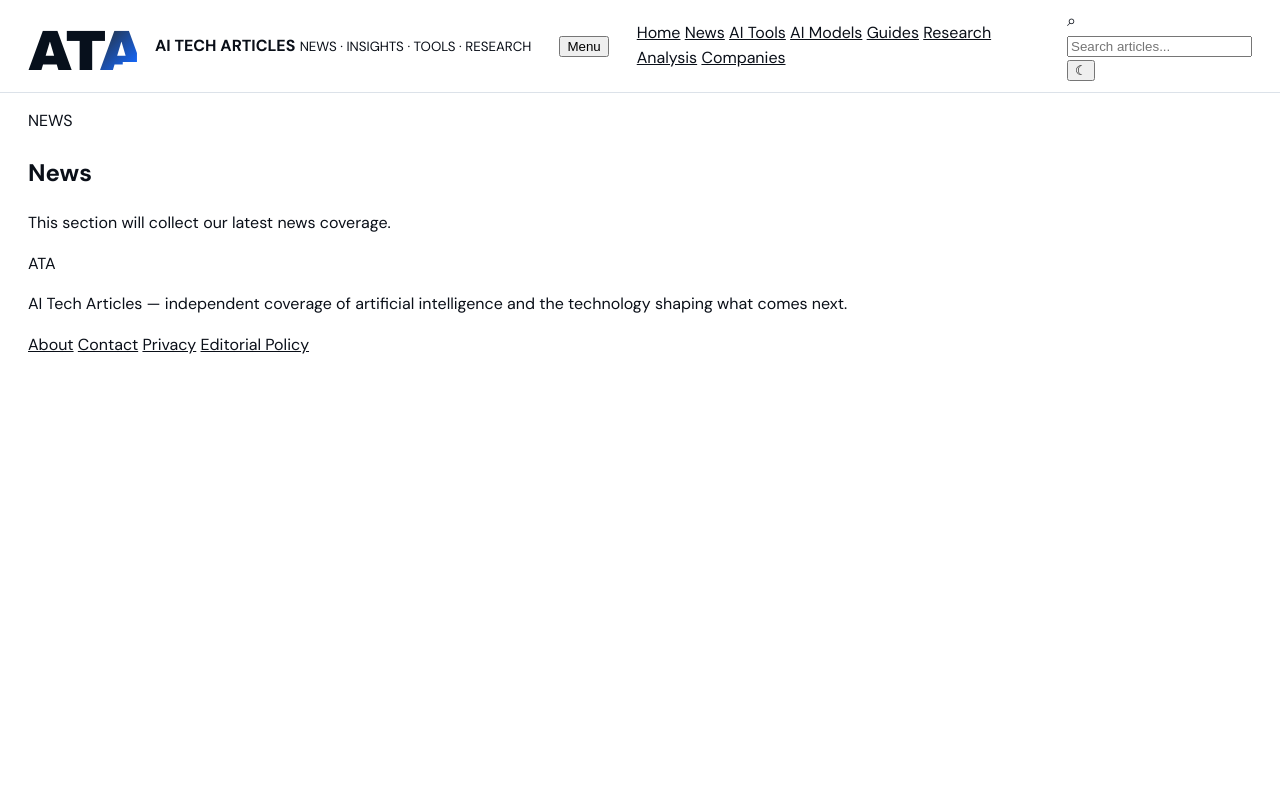
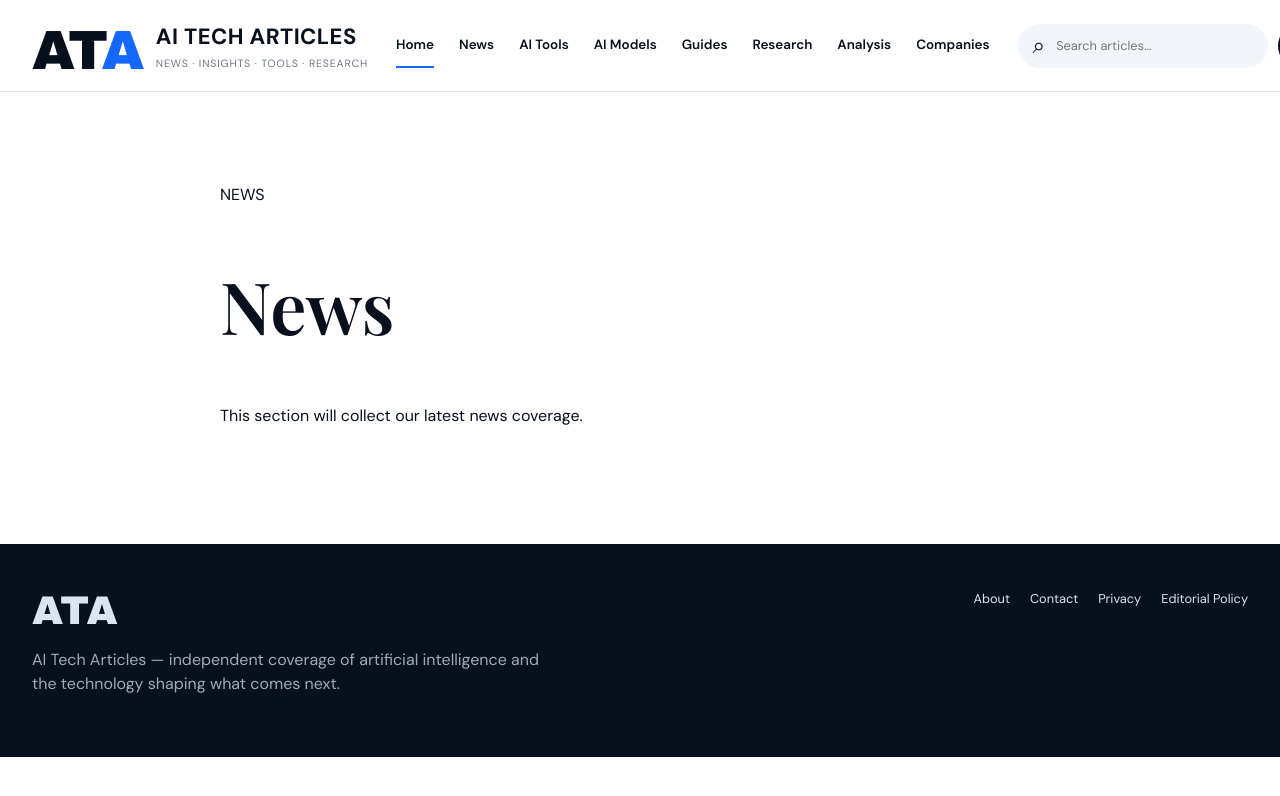
Before and after one commit to todaysnewsai/ChatGPTScope, a Jekyll site: the page built from news/index.md, in a window 1280 px wide. Shown: the top 796 px of the page. Built offline with Jekyll 4.4.1, drawn with Linux system fonts in a browser that asks for light colours.

Commit message:
Implement ATA reference visual design

```diff
--- a/assets/css/style.css
+++ b/assets/css/style.css
@@ -1,71 +1,42 @@
-:root {
-  --bg: #ffffff;
-  --surface: #f4f7fa;
-  --surface-2: #eef2f6;
-  --text: #0a0f18;
-  --muted: #667085;
-  --line: #dce2e9;
-  --blue: #1468ff;
-  --blue-dark: #0a3fa8;
-  --navy: #07101c;
-  --max: 1410px;
-  --serif: "Playfair Display", Georgia, serif;
-  --sans: "DM Sans", Inter, -apple-system, BlinkMacSystemFont, "Segoe UI", sans-serif;
+:root{
+--white:#fff;--ink:#07101c;--navy:#050e1a;--blue:#1468ff;--muted:#667085;--line:#dfe4ea;
+--serif:"Playfair Display",Georgia,serif;--sans:"DM Sans",Arial,sans-serif;--max:1410px
 }
-* { box-sizing: border-box; }
-html { scroll-behavior: smooth; }
-body { margin: 0; background: var(--bg); color: var(--text); font-family: var(--sans); line-height: 1.55; }
-a { color: inherit; }
-.container { width: min(calc(100% - 56px), var(--max)); margin-inline: auto; }
+*{box-sizing:border-box}html{scroll-behavior:smooth}body{margin:0;background:var(--white);color:var(--ink);font-family:var(--sans);line-height:1.5}a{color:inherit}
+.container{width:min(calc(100% - 64px),var(--max));margin:auto}
+.site-header{height:92px;background:#fff;border-bottom:1px solid #e2e6eb;position:sticky;top:0;z-index:30}
+.header-inner{height:100%;display:flex;align-items:center;gap:28px}
+.brand-lockup{display:flex;align-items:center;gap:18px;text-decoration:none;flex:0 0 auto}
+.ata-logo{display:flex;align-items:flex-end;height:58px;font-family:Arial Black,Arial,sans-serif;font-size:3.45rem;font-weight:900;line-height:.82;letter-spacing:-.12em}
+.logo-a,.logo-t{display:inline-block;color:#07101c}.logo-a-last{color:#1468ff;position:relative}
+.brand-copy{display:flex;flex-direction:column;gap:3px}.brand-copy strong{font-size:1.38rem;letter-spacing:.02em}.brand-copy small{font-size:.66rem;color:#6d7785;letter-spacing:.08em;white-space:nowrap}
+.site-nav{display:flex;align-items:center;gap:25px;margin-left:auto}.site-nav a{font-size:.84rem;font-weight:600;text-decoration:none;padding:35px 0;position:relative;white-space:nowrap}.site-nav a.active:after{content:"";position:absolute;left:0;right:0;bottom:23px;height:2px;background:var(--blue)}
+.header-actions{display:flex;align-items:center;gap:10px}.search-box{width:250px;height:44px;background:#f2f5f9;border-radius:24px;display:flex;align-items:center;padding:0 15px;gap:9px}.search-box span{font-size:1.4rem}.search-box input{border:0;outline:0;background:none;width:100%;font:inherit;font-size:.8rem}.theme-toggle{width:44px;height:44px;border:0;border-radius:50%;background:#07101c;color:#fff;font-size:1.2rem}.menu-toggle{display:none}
 
-.site-header { position: sticky; top: 0; z-index: 20; background: rgba(255,255,255,.94); backdrop-filter: blur(16px); border-bottom: 1px solid var(--line); }
-.header-inner { min-height: 92px; display: flex; align-items: center; gap: 28px; min-width: 0; }
-.brand-lockup { display: flex; align-items: center; gap: 18px; text-decoration: none; flex-shrink: 0; min-width: 0; }
-.ata-logo { display:flex; align-items:flex-end; height:58px; font-family: Arial Black, Arial, Helvetica, sans-serif; font-size:3.55rem; line-height:.82; font-weight:900; letter-spacing:-.12em; }
-.logo-a,.logo-t { display:inline-block; color:#07101c; }
-.logo-a-last { position:relative; color:transparent; background:linear-gradient(135deg,#253243 8%,#1468ff 88%); -webkit-background-clip:text; background-clip:text; }
-/* The final A is an open geometric mark: its right leg stops above the baseline. */
-.logo-a-last { position:relative; overflow:hidden; clip-path: polygon(0 0,100% 0,100% 72%,62% 72%,62% 100%,0 100%); }
-@media (max-width: 900px) {
-  .brand-copy { display: flex; }
-  .header-inner { min-height: 76px; }
-  .site-nav { gap: 13px; }
-  .site-nav a { font-size: .78rem; }
-  .header-actions { margin-left: auto; }
-  .search-box { width: 170px; }
-  .category-grid { grid-template-columns: repeat(2,1fr); }
-}
-@media (max-width: 720px) {
-  .container, .latest-section, .editorial-strip { width: min(calc(100% - 32px), var(--max)); }
-  .header-inner { flex-wrap: wrap; gap: 12px; padding: 12px 0; }
-  .ata-logo { font-size: 2.8rem; height:46px; flex-shrink:0; }
-  .brand-copy { display:flex; }
-  .brand-copy { min-width:0; }
-  .brand-copy strong { font-size:1.05rem; }
-  .brand-copy small { font-size:.52rem; overflow:hidden; text-overflow:ellipsis; }
-  .menu-toggle { display: block; margin-left: auto; border: 1px solid var(--line); background: white; border-radius: 8px; padding: 8px 12px; font: inherit; }
-  .site-nav { display: none; order: 5; width: 100%; flex-direction: column; align-items: flex-start; gap: 0; padding: 8px 0 12px; }
-  .site-nav.open { display: flex; }
-  .site-nav a { padding: 10px 0; }
-  .site-nav a.active::after { display: none; }
-  .header-actions { order: 4; width: 100%; }
-  .search-box { width: 100%; }
-  .theme-toggle { display: none; }
-  .hero-feature { display: flex; flex-direction: column; }
-  .hero-copy-panel { min-height: 470px; padding: 46px 24px; }
-  .hero-copy-panel h1 { font-size: 2.65rem; }
-  .hero-art { min-height: 330px; }
-  .ai-face { right: 50%; transform: translateX(50%) perspective(600px) rotateY(-12deg) scale(.8); top: 24px; }
-  .feature-sidebar { display: flex; padding: 12px 20px; }
-  .side-story { grid-template-columns: 110px 1fr; }
-  .side-thumb { height: 78px; }
-  .section-intro, .editorial-strip { display: block; }
-  .outline-button { margin-top: 20px; }
-  .category-grid { grid-template-columns: 1fr; }
-  .category-card { display: grid; grid-template-columns: 40% 60%; }
-  .card-art { height: 100%; min-height: 160px; }
-  .editorial-strip { padding: 30px 0; }
-  .editorial-strip > p { margin-top: 20px; }
-  .footer-inner { display: block; }
-  .footer-inner nav { margin-top: 24px; flex-wrap: wrap; }
-}
+.home-hero{background:var(--navy);color:#fff;display:grid;grid-template-columns:minmax(0,1fr) 440px;min-height:505px}
+.hero-main{display:grid;grid-template-columns:minmax(430px,.95fr) minmax(420px,1.05fr);min-width:0}
+.hero-text{padding:46px 45px 48px max(45px,calc((100vw - var(--max))/2 + 0px));display:flex;flex-direction:column;justify-content:center}
+.feature-pill{display:inline-flex;width:max-content;background:var(--blue);border-radius:7px;padding:8px 18px;font-size:.72rem;font-weight:800;letter-spacing:.1em}
+.hero-kicker{margin-top:27px;color:#4b91ff;font-size:.73rem;font-weight:800;letter-spacing:.1em}.hero-kicker span{color:#7f8b9c;margin:0 8px}
+.hero-text h1{font:600 clamp(2.8rem,4.25vw,4.55rem)/1.08 var(--serif);letter-spacing:-.035em;margin:12px 0 18px}
+.hero-text p{max-width:580px;color:#d1d9e4;font-size:1.08rem;line-height:1.65;margin:0}
+.hero-button{margin-top:28px;width:max-content;background:var(--blue);border-radius:7px;padding:15px 25px;color:#fff;text-decoration:none;font-weight:700}.hero-button span{margin-left:24px;font-size:1.2rem}
+.hero-image{min-height:505px;background-position:center;background-size:cover}.hero-robot{background-image:linear-gradient(90deg,rgba(5,14,26,.05),rgba(5,14,26,.1)),url("https://images.unsplash.com/photo-1485827404703-89b55fcc595e?auto=format&fit=crop&w=1100&q=85")}
+.hero-list{padding:16px 28px;background:#07111d;display:flex;flex-direction:column;justify-content:center}
+.hero-list-item{display:grid;grid-template-columns:164px 1fr;gap:17px;padding:14px 0;border-bottom:1px solid rgba(255,255,255,.15);text-decoration:none}.hero-list-item:last-child{border-bottom:0}
+.mini-image{height:103px;border:1px solid #344457;border-radius:8px;background-size:cover;background-position:center}.mini-openai{background-image:url("https://images.unsplash.com/photo-1677442136019-21780ecad995?auto=format&fit=crop&w=500&q=80")}.mini-google{background-image:url("https://images.unsplash.com/photo-1573804633927-bfcbcd909acd?auto=format&fit=crop&w=500&q=80")}.mini-tools{background-image:url("https://images.unsplash.com/photo-1558655146-d09347e92766?auto=format&fit=crop&w=500&q=80")}.mini-code{background-image:url("https://images.unsplash.com/photo-1555066931-4365d14bab8c?auto=format&fit=crop&w=500&q=80")}
+.hero-list-item div:last-child{display:flex;flex-direction:column;justify-content:center}.hero-list-item span{color:#3988ff;font-size:.66rem;font-weight:800;letter-spacing:.1em}.hero-list-item strong{font:600 1rem/1.3 var(--serif);margin:5px 0}.hero-list-item time{font-size:.66rem;color:#9aa7b8;letter-spacing:.05em}
+
+.latest{width:min(calc(100% - 64px),var(--max));margin:auto;padding:42px 0 72px}.latest-heading{display:flex;justify-content:space-between;align-items:end;margin-bottom:20px}.section-kicker{color:var(--blue);font-size:.72rem;font-weight:800;letter-spacing:.1em}.section-kicker i{display:inline-block;width:25px;height:2px;background:var(--blue);margin:0 8px 3px 0}.latest h2{font:600 2.65rem/1.05 var(--serif);margin:8px 0 5px}.latest-heading p{color:#697586;margin:0;font-size:.98rem}.view-all{border:1px solid #bfc8d3;border-radius:8px;padding:12px 18px;text-decoration:none;font-size:.78rem;font-weight:700;white-space:nowrap}.view-all span{margin-left:18px;font-size:1.05rem}
+.news-grid{display:grid;grid-template-columns:repeat(4,1fr);gap:25px}.news-card{border:1px solid #e2e6eb;border-radius:8px;overflow:hidden;text-decoration:none;background:#fff;box-shadow:0 6px 20px rgba(12,26,45,.05)}.news-image{height:138px;background-size:cover;background-position:center}.image-claude{background-image:url("https://images.unsplash.com/photo-1518770660439-4636190af475?auto=format&fit=crop&w=700&q=82")}.image-nvidia{background-image:url("https://images.unsplash.com/photo-1591405351990-4726e331f141?auto=format&fit=crop&w=700&q=82")}.image-search{background-image:url("https://images.unsplash.com/photo-1558494949-ef010cbdcc31?auto=format&fit=crop&w=700&q=82")}.image-microsoft{background-image:url("https://images.unsplash.com/photo-1633412802994-5c058f151b66?auto=format&fit=crop&w=700&q=82")}
+.news-body{padding:15px 21px 18px}.news-body>span{color:var(--blue);font-size:.66rem;font-weight:800;letter-spacing:.08em}.news-body h3{font:600 1.22rem/1.18 var(--serif);margin:6px 0 7px}.news-body p{font-size:.82rem;color:#687586;margin:0 0 13px;line-height:1.45}.news-body small{font-size:.62rem;color:#8490a0;letter-spacing:.04em}
+.editorial-note{width:min(calc(100% - 64px),var(--max));margin:0 auto 60px;padding:28px 0;border-top:1px solid var(--line);display:flex;gap:20px;align-items:center}.editorial-note>span{font:900 2rem Arial Black,Arial;color:#1468ff}.editorial-note b{font-size:.72rem;letter-spacing:.08em}.editorial-note p{margin:3px 0 0;color:#6b7685;font-size:.85rem}
+
+.page,.article{width:min(calc(100% - 64px),840px);margin:auto;padding:75px 0 100px}.page h1,.article h1{font:600 clamp(2.5rem,6vw,4.5rem)/1.08 var(--serif)}.article-body{font-family:Georgia,serif;font-size:1.12rem}.article-body h2,.article-body h3{font-family:var(--sans)}
+.site-footer{background:#07111d;color:#dce5ef;padding:45px 0}.footer-inner{display:flex;justify-content:space-between;gap:40px}.footer-logo{font:900 2.5rem Arial Black,Arial}.footer-inner p{color:#9eabba;max-width:520px}.footer-inner nav{display:flex;gap:20px}.footer-inner nav a{font-size:.8rem;text-decoration:none}
+
+.dark body{background:#07101c;color:#eef4fb}.dark .site-header{background:#0a111c;border-color:#243142}.dark .brand-copy strong,.dark .site-nav a{color:#eef4fb}.dark .search-box{background:#141e2b}.dark .search-box input{color:#fff}.dark .news-card{background:#0d1722;border-color:#263445}.dark .news-body p,.dark .latest-heading p{color:#aab5c4}
+
+@media(max-width:1200px){.site-nav{gap:15px}.search-box{width:190px}.hero-main{grid-template-columns:1fr 1fr}.home-hero{grid-template-columns:minmax(0,1fr) 360px}.hero-list{padding:12px 18px}.hero-list-item{grid-template-columns:125px 1fr}.mini-image{height:88px}}
+@media(max-width:900px){.brand-copy{display:flex}.site-nav{display:none}.header-actions{margin-left:auto}.menu-toggle{display:block;order:4;border:1px solid var(--line);background:#fff;border-radius:9px;padding:9px 15px;font:inherit}.header-inner{flex-wrap:wrap;height:auto;min-height:76px;padding:12px 0}.header-actions{order:5;width:100%}.search-box{width:100%}.site-header{height:auto}.home-hero{display:block}.hero-main{grid-template-columns:1fr}.hero-image{min-height:330px}.hero-list{display:grid;grid-template-columns:1fr 1fr;gap:0 22px}.news-grid{grid-template-columns:repeat(2,1fr)}}
+@media(max-width:600px){.container,.latest,.editorial-note{width:calc(100% - 32px)}.ata-logo{font-size:2.8rem;height:46px}.brand-copy strong{font-size:1.05rem}.brand-copy small{font-size:.52rem}.hero-text{padding:40px 22px 45px}.hero-text h1{font-size:2.65rem}.hero-text p{font-size:.98rem}.hero-image{min-height:285px}.hero-list{display:flex;padding:8px 18px}.hero-list-item{grid-template-columns:110px 1fr}.mini-image{height:80px}.latest{padding-top:38px}.latest-heading{display:block}.view-all{display:inline-block;margin-top:18px}.latest h2{font-size:2.25rem}.news-grid{grid-template-columns:1fr}.news-image{height:180px}.news-card{display:grid;grid-template-columns:40% 60%}.news-image{height:100%}.news-body{padding:16px}.desktop-only{display:none}.editorial-note{display:block}.editorial-note>span{display:block;margin-bottom:10px}}
```
